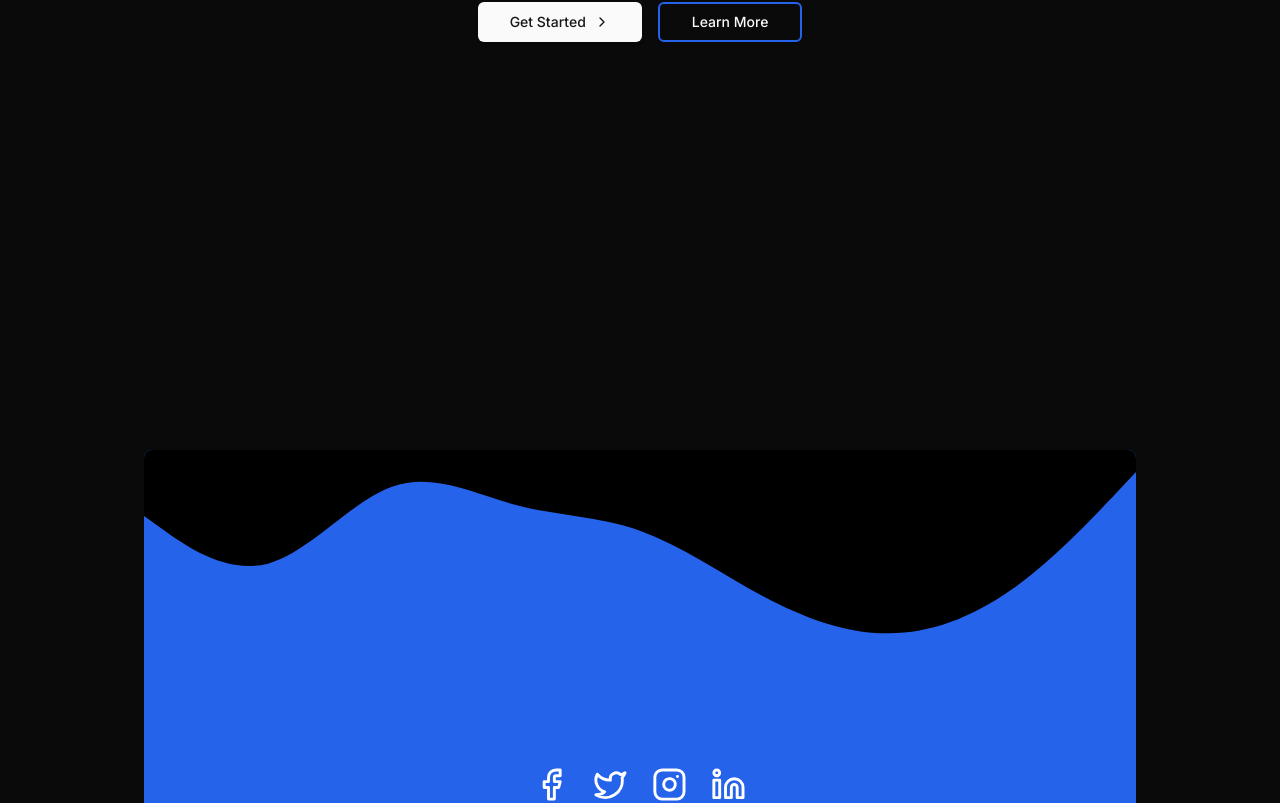
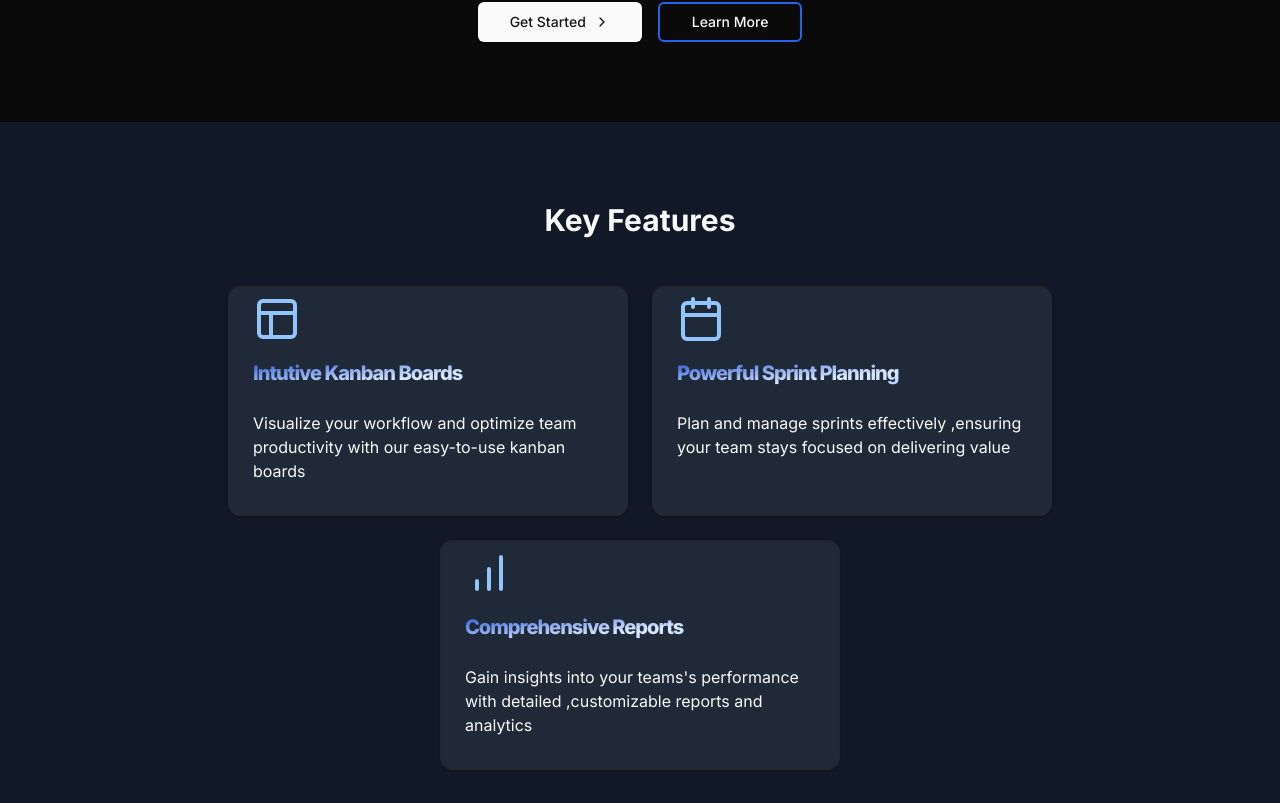
Before and after one commit to parham-devdocs/Jira-next, a Next.js app: page / in a window 1280 px wide. Shown: the part 518-1321 px from the top of the page. Built offline with nearby package versions, Linux system fonts and the light colour scheme; no server answers.

Commit message:
key features section added

```diff
--- a/app/page.tsx
+++ b/app/page.tsx
@@ -2,7 +2,36 @@ import Image from "next/image";
 import Logo from "../public/logo2.png";
 import Link from "next/link";
 import { Button } from "@/components/ui/button";
-import { ChevronRight } from "lucide-react";
+import { BarChart, Calendar, ChevronRight, Layout } from "lucide-react";
+import {
+  Card,
+  CardContent,
+  CardDescription,
+  CardFooter,
+  CardHeader,
+  CardTitle,
+} from "@/components/ui/card";
+
+const features = [
+  {
+    title: "Intutive Kanban Boards",
+    description:
+      "Visualize your workflow and optimize team productivity with our easy-to-use kanban boards ",
+    icon: Layout,
+  },
+  {
+    title: "Powerful Sprint Planning ",
+    description:
+      "Plan and manage sprints effectively ,ensuring your team stays focused on delivering value ",
+    icon: Calendar,
+  },
+  {
+    title: "Comprehensive Reports",
+    description:
+      "Gain insights into your teams's performance with detailed ,customizable reports and analytics ",
+    icon: BarChart,
+  },
+];
 export default function Home() {
   return (
     <div className=" min-h-screen">
@@ -34,6 +63,24 @@ export default function Home() {
           </Link>
         </div>
       </section>
+      <section className=" bg-gray-900 py-20 px-5" id="features">
+        <div>
+          <h3 className=" text-center text-3xl font-bold mb-12">Key Features</h3>
+          <div className="flex container gap-6 mx-auto flex-wrap justify-center ">
+            {features.map((feature) => {
+              return (
+                <Card key={feature.title} className="w-[400px] py-2 bg-gray-800">
+                  <CardContent>
+                    <feature.icon className="h-12 w-12 mb-4 text-blue-300" />
+                    <h4 className=" text-xl gradient-title mb-4">{feature.title}</h4>
+                    <h5>{feature.description}</h5>
+                  </CardContent>
+                </Card>
+              );
+            })}
+          </div>
+        </div>
+      </section>
     </div>
   );
 }
```
